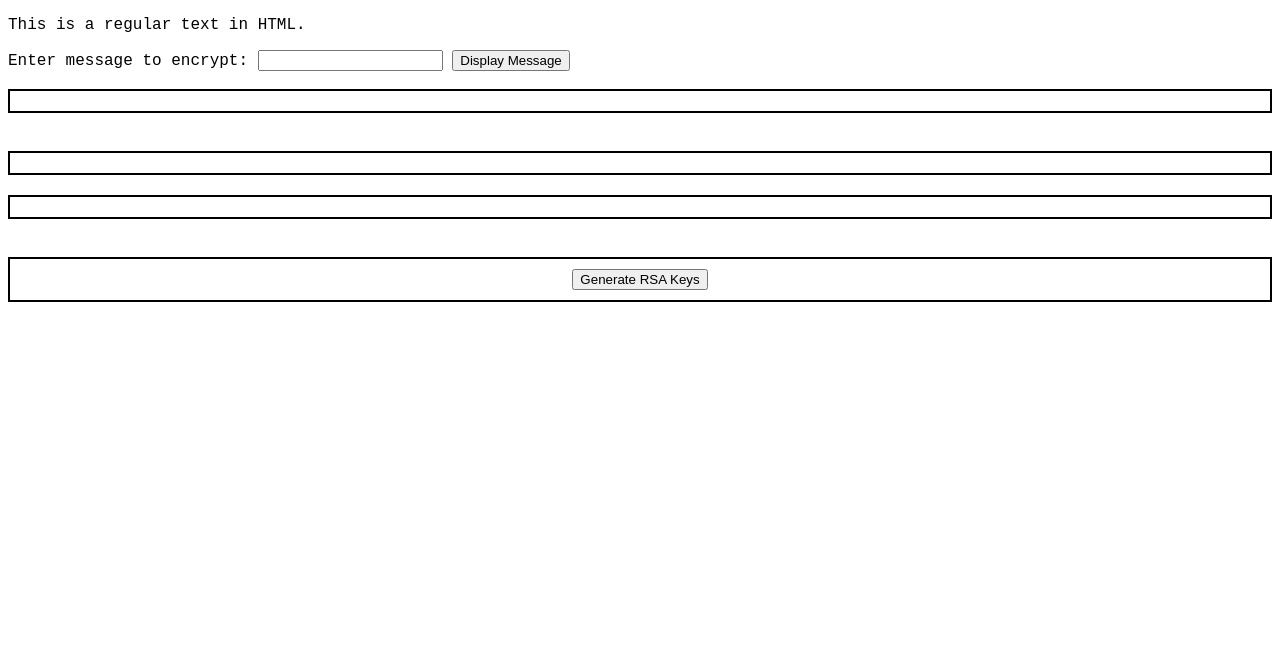
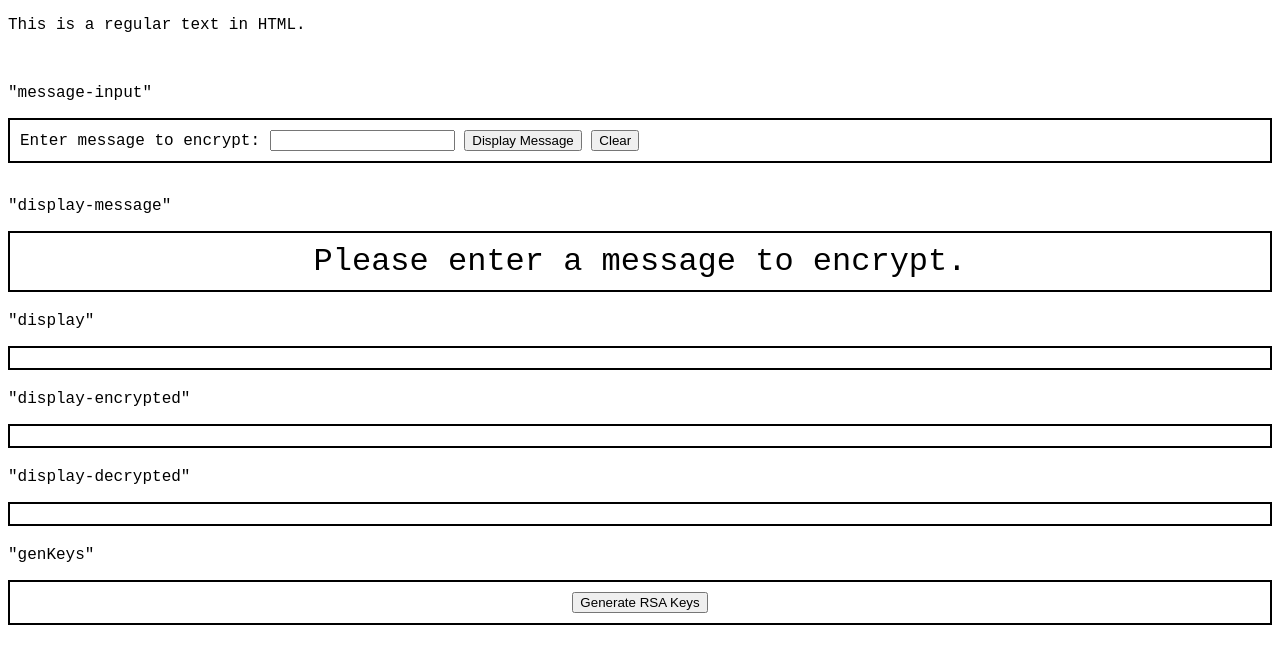
Before and after one commit to dto-coder/EncryptionDecryption, a plain HTML site: page index.html in a window 1280 px wide. Both pictures are taken after a click on the button "Display Message". Drawn offline with Linux system fonts and the light colour scheme.

Commit message:
Focused on interface component for generating and displaying RSA values

```diff
--- a/index.html
+++ b/index.html
@@ -9,20 +9,30 @@
 
 </head>
 <body>
-    <p>This is a regular text in HTML.</p>
+    <p>This is a regular text in HTML.</p><br>
 
     <div id="container">
+        <p>"message-input"</p>
         <div id="message-input">
             <label for="message">Enter message to encrypt:</label>
             <input type="text" id="message" name="message">
             <button onclick="display()">Display Message</button>
-        </div>
-        <br>
+            <button onclick="clearDisplay()">Clear</button>
+        </div><br>
+
+        <p>"display-message"</p>
         <div id="display-message"></div>
-        <br>
+
+        <p>"display"</p>
         <div id="display"></div>
+
+        <p>"display-encrypted"</p>
         <div id="display-encrypted"></div>
-        <br>
+
+        <p>"display-decrypted"</p>
+        <div id="display-decrypted"></div>
+
+        <p>"genKeys"</p>
         <div id="genKeys">
             <button onclick="generateRSAKeys()">Generate RSA Keys</button>
         </div>
--- a/script.js
+++ b/script.js
@@ -8,16 +8,30 @@ function pasteText() {
     navigator.clipboard.readText().then(function(text) {
         document.getElementById("display").innerHTML += text;
     });
-}
+}*/
 function clearDisplay() {
     document.getElementById("display").innerHTML = "";
-    document.getElementById("input").value = "";
+    // document.getElementById("message-input").value = "";
+    document.getElementById("display-message").innerHTML = "";
 }
-*/
+
+const p = generateRandomPrime();
+const q = generateRandomPrime();
+const n = p * q;
+const phi = (p - 1) * (q - 1);
+// let e = generateRandomPrime(); // You can also choose a fixed e like 65537
+let e = 65537; // Common choice for e
+const d = modInverse(e, phi);
+
 function display() {
     var input = document.getElementById("message").value;
     var display = document.getElementById("display-message");
-    display.innerHTML = input;
+    if (input === "") {
+        display.innerHTML = "Please enter a message to encrypt.";
+        return;
+    }
+    display.innerHTML = input + "<br>";
+    display.innerHTML += "e: " + e + "<br>n: " + n;
 }
 
 function generateRandomPrime() {
@@ -67,13 +81,6 @@ function modInverse(a, m) {
     return x;
 }
 function generateRSAKeys() {
-    const p = generateRandomPrime();
-    const q = generateRandomPrime();
-    const n = p * q;
-    const phi = (p - 1) * (q - 1);
-    // let e = generateRandomPrime(); // You can also choose a fixed e like 65537
-    let e = 65537; // Common choice for e
-    const d = modInverse(e, phi);
 
     document.getElementById("display").innerHTML = "p: " + p;
     document.getElementById("display").innerHTML += "<br>q: " + q;
--- a/style.css
+++ b/style.css
@@ -10,7 +10,11 @@ body {
   justify-content: center;
   overflow-wrap: anywhere;
 }
-#display, #display-encrypted, #display-message, #genKeys {
+#message-input {
+border: 2px solid black;
+padding: 10px;
+}
+#display, #display-encrypted, #display-message, #genKeys, #display-decrypted {
   /* width: 100%; */
   /* height: 50%; */
   border: 2px solid black;
```
